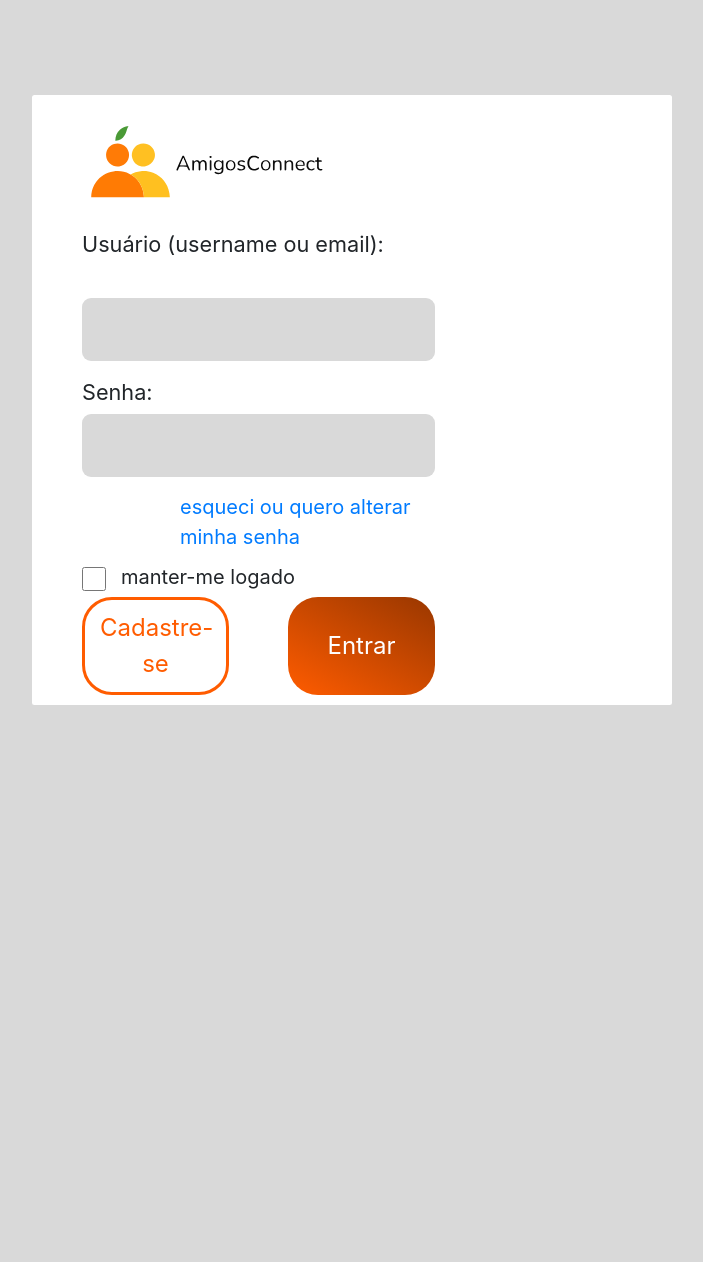
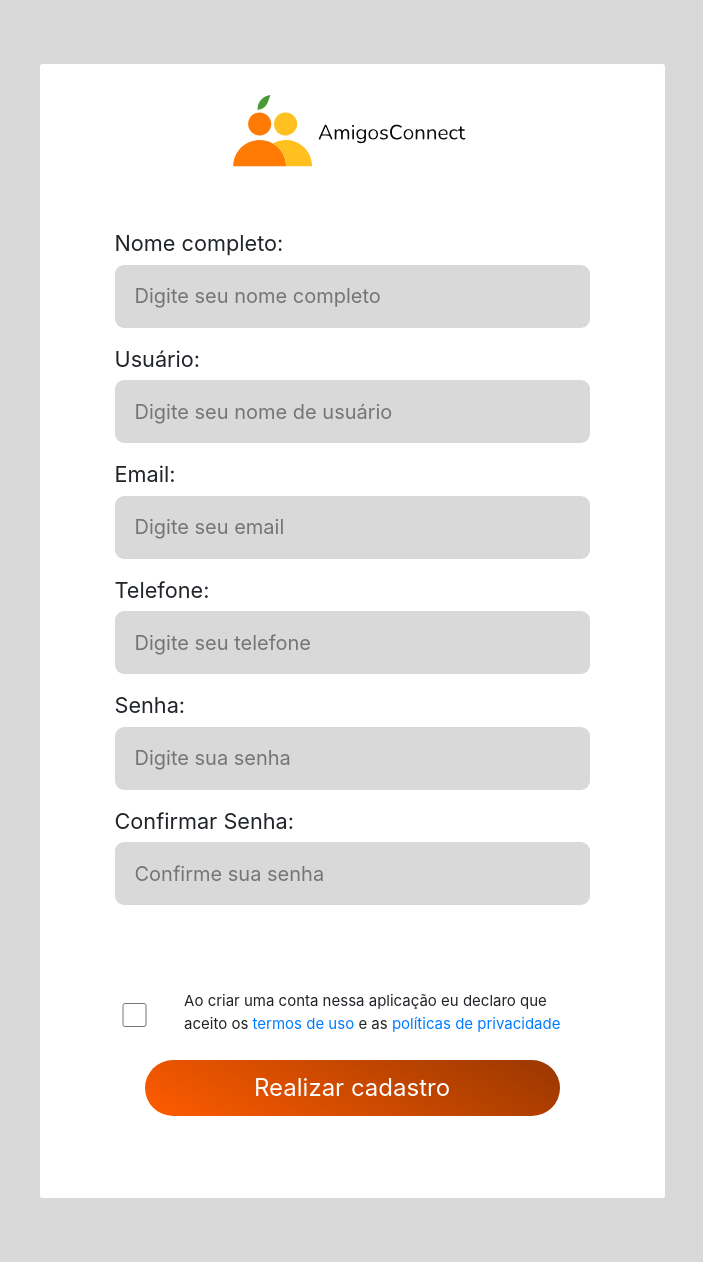
Before and after one commit to maris2606/AmigosConnect, a Python web app: template templates/cadastro.html in a window 1280 px wide. Shown: the whole page, without its empty margins (288-991 px from the left). Before the commit the page ends 705 px from the top, so only its background shows below. Run offline with Jinja, Linux system fonts and the light colour scheme; the template is opened without the code that fills it, so the values that code supplies are empty; some libraries are stand-ins or nearby versions.

Commit message:
criado cadastro

```diff
--- a/static/css/loginCadastro.css
+++ b/static/css/loginCadastro.css
@@ -50,7 +50,7 @@ label {
     font-size: 2rem;
 }
 
-.check-manter{
+.check{
     width: 24px;
     height: 24px;
     margin-right: 15px;
@@ -60,7 +60,7 @@ label {
     height: 48px;
 }
 
-.btn-entrar {
+.btn-acesso {
     font-size: 2.4rem;
     color: white;
     display: block;
@@ -70,7 +70,7 @@ label {
     transition: all 200ms ease-in-out;
 }
 
-.btn-entrar:hover{
+.btn-acesso:hover{
     color: white;
     text-decoration: none;
     transform: scale(1.05);
@@ -94,7 +94,7 @@ label {
 }
 
 .cadastro {
-    padding: 10%;
+    padding-block: 5%;
     background: #d9d9d9;
     min-height: 100vh;
 }
@@ -103,7 +103,11 @@ label {
     height: 90vh;
 }
 
-.content-card-cadastro{
-    padding: 30px 20px;
-    height: 90%;
+.declaro-aceito-label{
+    font-size: 1.5rem;
 }
+
+.span-declaro-aceito{
+    margin-top: 70px;
+    margin-bottom: 20px;
+}
--- a/templates/cadastro.html
+++ b/templates/cadastro.html
@@ -11,41 +11,50 @@
 </head>
 <body>
 
-    <div class="container-fluid cadastro d-flex justify-content-center align-items-center p-0">
+    <div class="container-fluid cadastro d-flex justify-content-center align-items-center">
         <div class="row w-100 h-100 card-cadastro d-flex justify-content-center align-items-center">
 
-            <div class="col-6 rounded h-100 d-flex justify-content-center align-items-center bg-white">
+            <div class="col-6 rounded p-5 h-100 d-flex flex-column justify-content-between bg-white">
+                <img class="row logo-h align-self-center" src="/static/icons/logo-nome-h.svg" alt="logo amigosConnect">
 
-                <div class="row w-100 content-card-cadastro">
+                <form class="row p-5 m-5 h-100 d-flex flex-column justify-content-between" action="">
 
-                    <div class="col-6 h-100 d-flex flex-column justify-content-between">
-                        <img class="row logo-h align-self-center" src="/static/icons/logo-nome-h.svg" alt="logo amigosConnect">
+                    <label class="row" for="nome">Nome completo:</label>
+                    <input class="row input-text" type="text" name="nome" id="nome" placeholder="Digite seu nome completo">
 
-                        <form class="row p-5 h-100 d-flex flex-column justify-content-between" action="">
+                    <label class="row" for="usuario">Usuário:</label>
+                    <input class="row input-text" type="text" name="usuario" id="usuario" placeholder="Digite seu nome de usuário">
 
-                            <label class="row" for="usuario">Usuário (username ou email):</label>
-                            <input class="row input-text" type="text" name="usuario" id="usuario">
+                    <label class="row" for="email">Email:</label>
+                    <input class="row input-text" type="email" name="email" id="email" placeholder="Digite seu email">
 
-                            <label class="row" for="senha">Senha:</label>
-                            <input class="row input-text" type="password" name="senha" id="senha">
+                    <label class="row" for="telefone">Telefone:</label>
+                    <input class="row input-text" type="tel" name="telefone" id="telefone" placeholder="Digite seu telefone">
 
-                            <a class="row link-esqueci align-self-end" href="/templates/esqueci-senha.html">esqueci ou quero alterar minha senha</a>
+                    <label class="row" for="senha">Senha:</label>
+                    <input class="row input-text" type="password" name="senha" id="senha" placeholder="Digite sua senha">
 
-                            <span class="row d-flex align-items-center ">
-                                <input class="check-manter" type="checkbox" name="manter-logado" id="manter_logado">
-                                <label class="manter-logado-label" for="manter-logado">manter-me logado</label>
-                            </span>
+                    <label class="row" for="confirma-senha">Confirmar Senha:</label>
+                    <input class="row input-text" type="password" name="confirma-senha" id="confirma-senha" placeholder="Confirme sua senha">
 
-                            <div class="row botoes-login d-flex justify-content-between text-center">
-                                <a class="col-5 link-cadastre" href="cadastro.html">Cadastre-se</a>
-                                <button class="col-5 btn-entrar" type="submit">Entrar</button>
-                            </div>
+                    <span class="row d-flex align-items-center span-declaro-aceito">
+                        <input class="col-1 check" type="checkbox" name="declaro-aceito" id="declaro_aceito">
+                        <label class="col declaro-aceito-label" for="declaro-aceito">
+                            Ao criar uma conta nessa aplicação eu declaro que aceito os
+                            <a href="">termos de uso</a>
+                            e as
+                            <a href="">políticas de privacidade</a>
+                        </label>
+                    </span>
 
-                        </form>
+                    <div class="row botoes-login px-5 d-flex justify-content-between text-center">
+                        <button class="col btn-acesso" type="submit">Realizar cadastro</button>
+                    </div>
 
-                    </div>
-                </div>
+                </form>
+
             </div>
+
         </div>
     </div>
 
```
Also changed, not shown: templates/login.html (+4 -4 lines).
